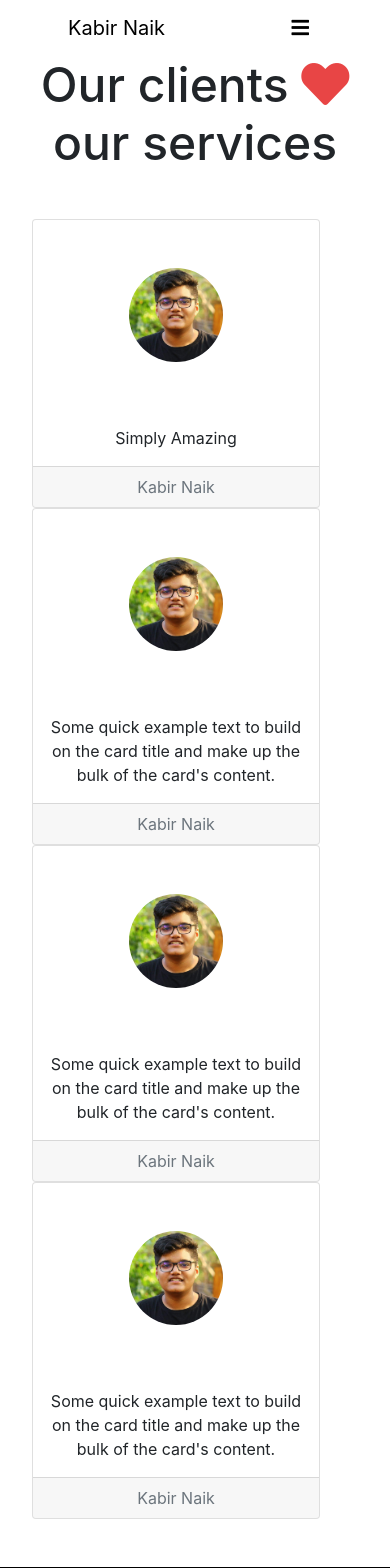
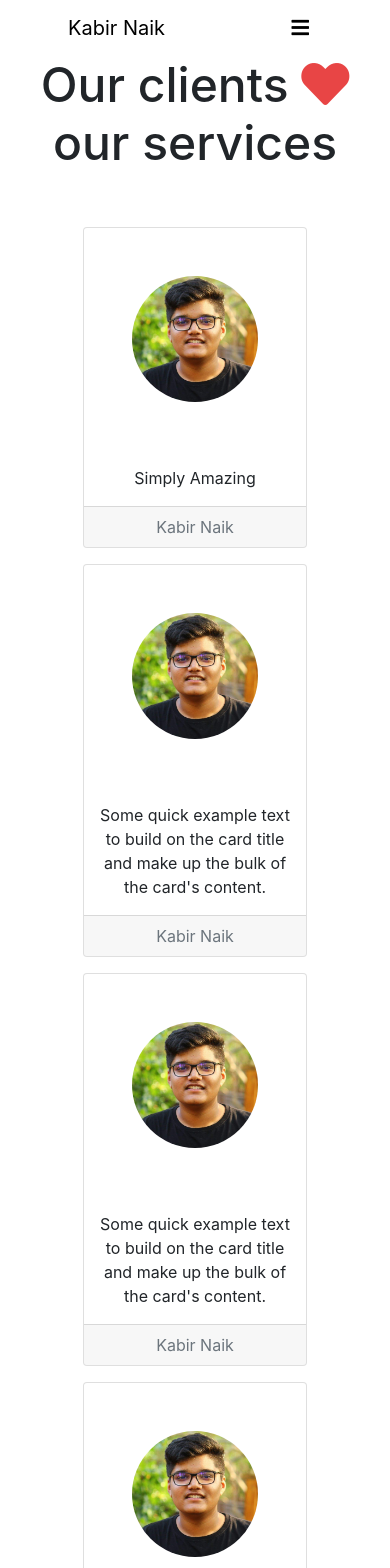
Before and after one commit to Kabir-Naik/Kabir-Naik-Portofolio, a React (Create React App) app: page /testimonials in a window 390 px wide. Shown: the top 1568 px of the page. Built offline with nearby package versions, Linux system fonts and the light colour scheme.

Commit message:
responsive bugs fixed

```diff
--- a/src/FF.css
+++ b/src/FF.css
@@ -7,3 +7,11 @@
 .sva-img{
     transition: transform 1s;
 }
+.card{
+    width:18rem
+}
+@media only screen and (max-width: 600px) {
+    .card{
+        width:14rem;
+    }
+}
--- a/src/TestItems.js
+++ b/src/TestItems.js
@@ -4,8 +4,8 @@ import kn from './Images/Kabir-Naik.jpg'
 function TestItems(props) {
     return (
         <div>
-            <div class="card" style={{width: '18rem'}}>
-                <div class="mx-5 my-5">
+            <div class="card mr-auto ml-auto">
+                <div class="mx-0 mx-xl-5 mx-md-5  my-5">
                 <div class="mx-5 ">
                 <img src={props.cimage} class="card-img-top" alt="..." style={{borderRadius:"10rem"}}/>
                 </div>
--- a/src/Testimonials.js
+++ b/src/Testimonials.js
@@ -13,18 +13,18 @@ function Testimonials() {
             <h1 style={{fontSize:"3rem"}}>Our clients <i class="fas fa-heart" style={{color:"rgb(232,69,69)"}}></i> our services </h1>
             <div class="container">
                 <div class="row my-5">
-                    <div class="col">
+                    <div class="col py-2">
                         <TestItems cimage={kn} ctext="Simply Amazing"  person="Kabir Naik"/>
                     </div>
-                    <div class="col">
+                    <div class="col py-2">
                     <TestItems cimage={kn} ctext="Some quick example text to build on the card title and make up the bulk of the card's content." person="Kabir Naik"/>
 
                     </div>
-                    <div class="col">
+                    <div class="col py-2">
                     <TestItems cimage={kn} ctext="Some quick example text to build on the card title and make up the bulk of the card's content."  person="Kabir Naik"/>
 
                     </div>
-                    <div class="col">
+                    <div class="col py-2">
                     <TestItems cimage={kn} ctext="Some quick example text to build on the card title and make up the bulk of the card's content."  person="Kabir Naik"/>
 
                     </div>
```
